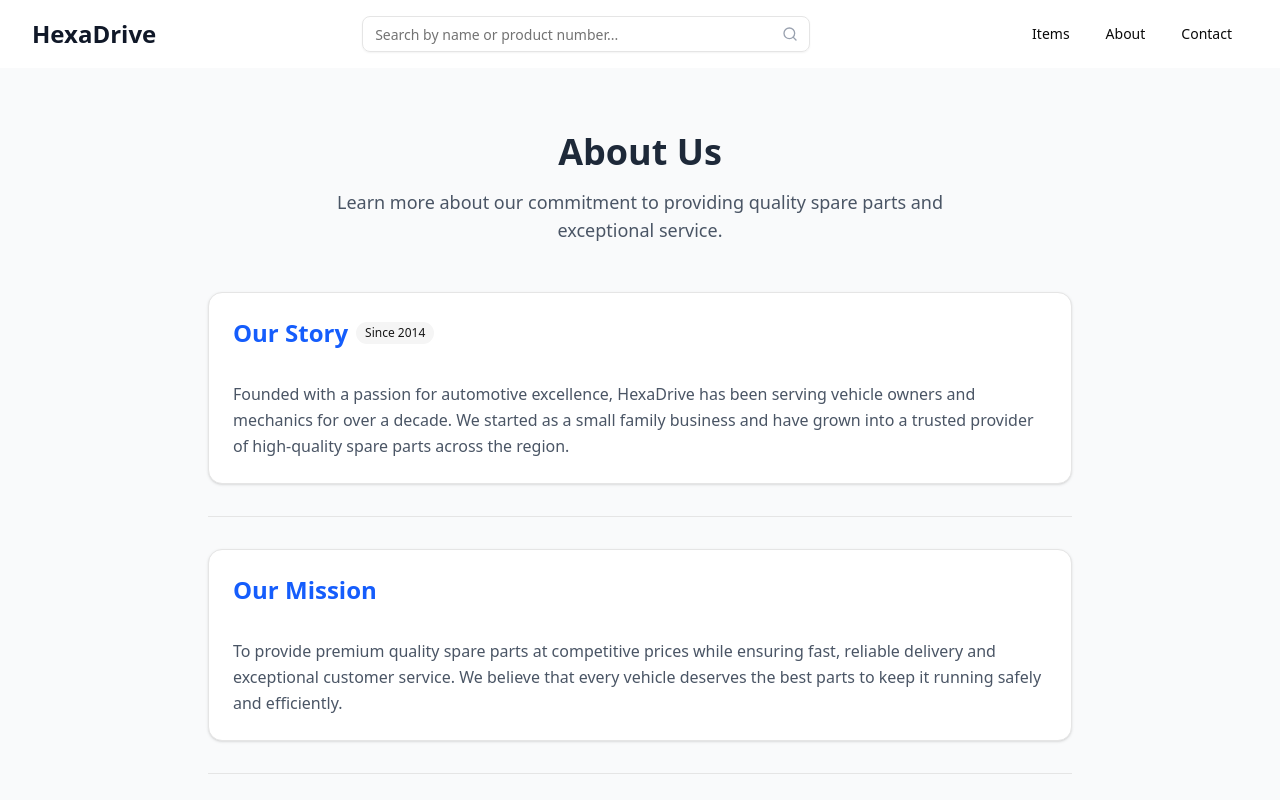
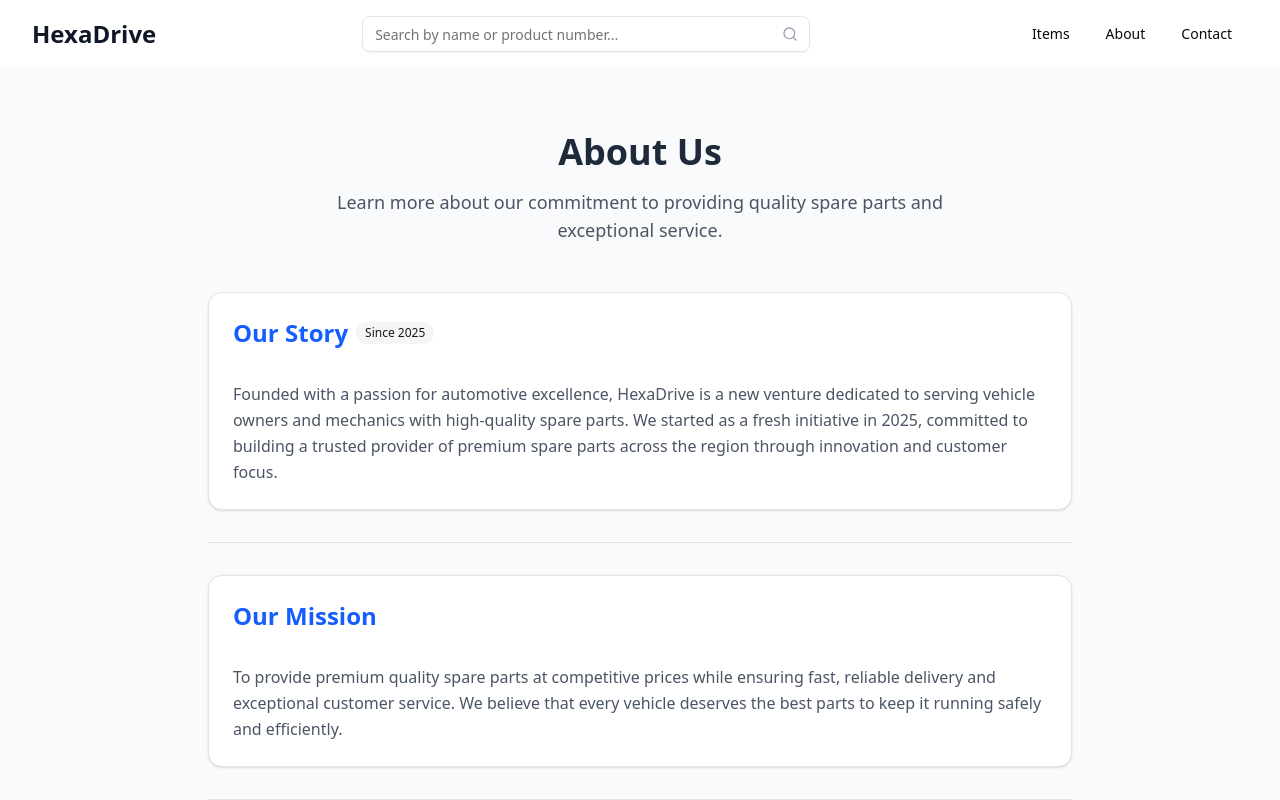
Before and after one commit to janithbandara1/spareparts-webapp, a Next.js app: page /about in a window 1280 px wide. Shown: the top 800 px of the page. Built offline with nearby package versions, Linux system fonts and the light colour scheme.

Commit message:
feat: update company founding year and description in About section for accuracy

```diff
--- a/app/about/page.tsx
+++ b/app/about/page.tsx
@@ -21,14 +21,15 @@ export default function About() {
             <CardHeader>
               <CardTitle className="text-2xl text-blue-600 flex items-center gap-2">
                 Our Story
-                <Badge variant="secondary">Since 2014</Badge>
+                <Badge variant="secondary">Since 2025</Badge>
               </CardTitle>
             </CardHeader>
             <CardContent>
               <p className="text-gray-600 leading-relaxed">
-                Founded with a passion for automotive excellence, HexaDrive has been serving
-                vehicle owners and mechanics for over a decade. We started as a small family business
-                and have grown into a trusted provider of high-quality spare parts across the region.
+                Founded with a passion for automotive excellence, HexaDrive is a new venture
+                dedicated to serving vehicle owners and mechanics with high-quality spare parts.
+                We started as a fresh initiative in 2025, committed to building a trusted provider
+                of premium spare parts across the region through innovation and customer focus.
               </p>
             </CardContent>
           </Card>
```
